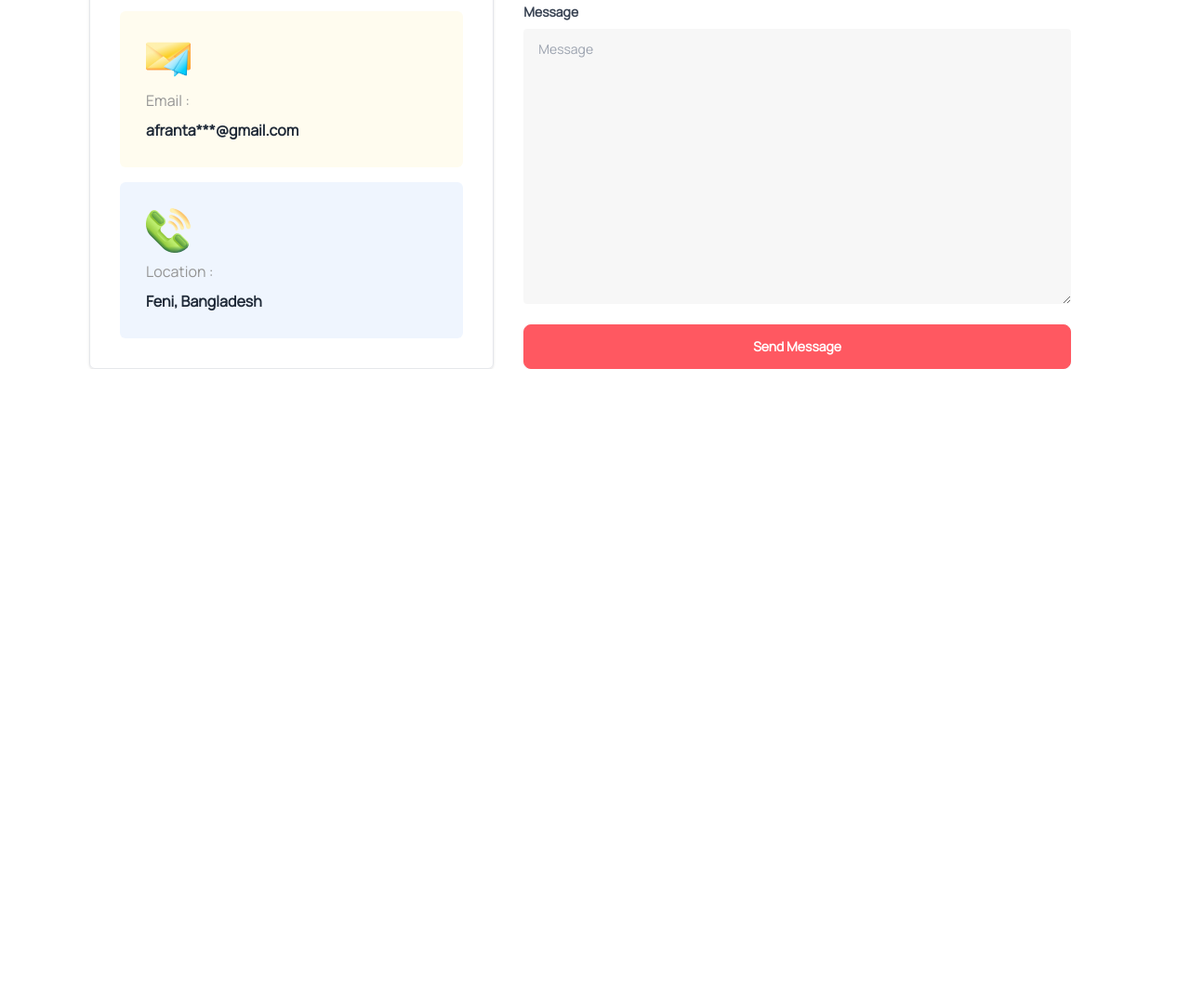
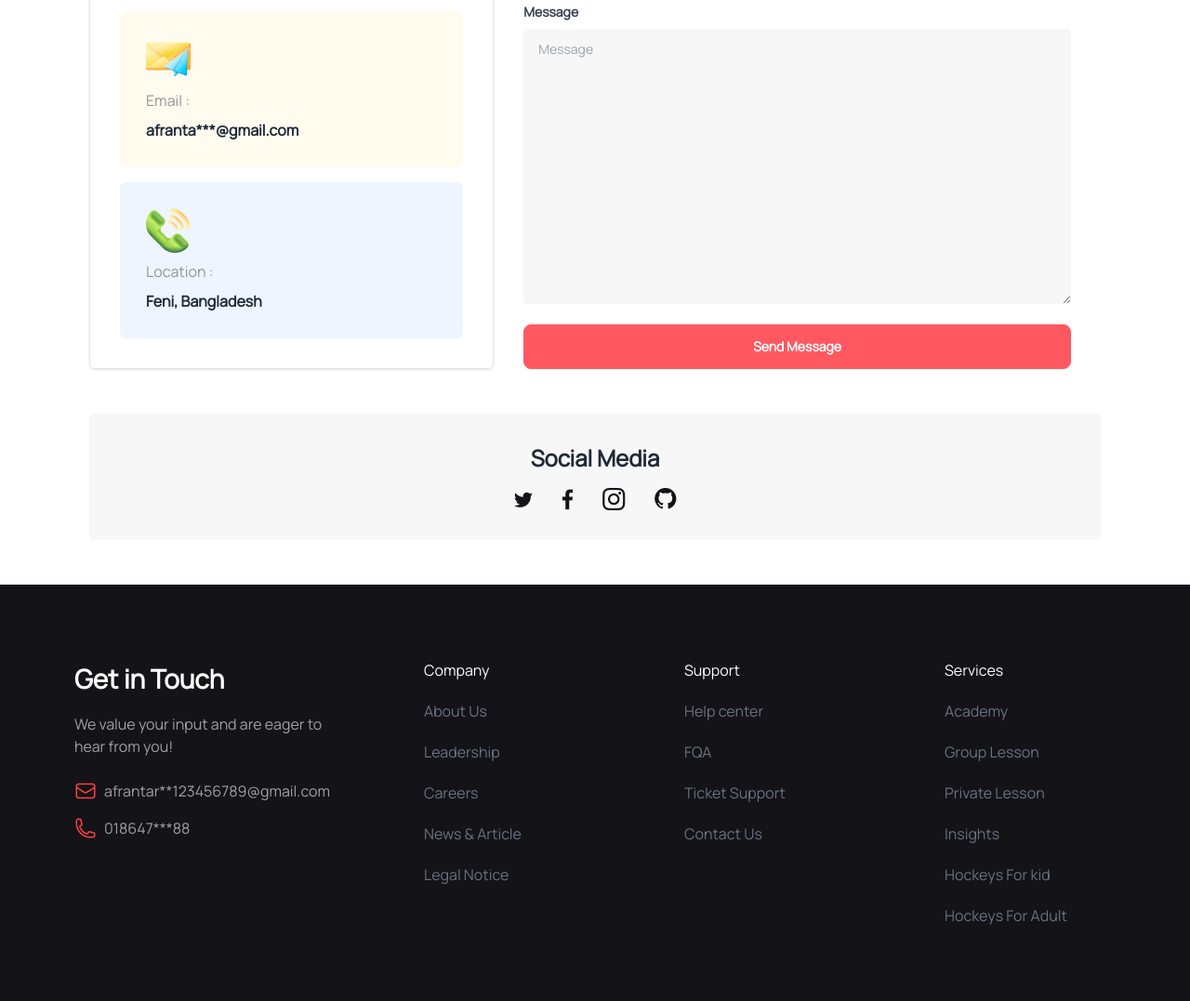
Before and after one commit to Tarek124/Assignment-3, a plain HTML site: page index.html in a window 1280 px wide. Shown: the part 6785-7862 px from the top of the page at 93% size. Before the commit the page ends 7182 px from the top, so only its background shows below. Drawn offline with nearby package versions, Linux system fonts and the light colour scheme.

Commit message:
Assignment 3 donee

```diff
--- a/index.html
+++ b/index.html
@@ -706,8 +706,7 @@
             <p class="font-semibold">Feni, Bangladesh</p>
           </div>
         </div>
-        <div class="px-8 w-full lg:w-3/5 lg:py-0 py-8">
-
+        <div class="px-2 lg:px-8 w-full lg:w-3/5 lg:py-0 py-8">
           <div class="w-full grid grid-cols-1 lg:grid-cols-2 gap-4">
             <div class="mb-4">
               <label
@@ -783,6 +782,93 @@
           <button class="btn btn-error w-full text-white">Send Message</button>
         </div>
       </div>
+      <div
+        class="flex flex-col items-center bg-[#13131808] gap-4 my-12 p-8 rounded"
+      >
+        <h1 class="font-semibold text-2xl">Social Media</h1>
+        <a href="#">
+          <img src="./Images/Social.png" alt="" />
+        </a>
       </div>
+    </div>
+
+    <footer
+      class="bg-[#131318] text-white flex lg:justify-around p-6 lg:p-20 items-center lg:items-start lg:flex-row flex-col"
+    >
+      <div
+        class="flex flex-col lg:flex-row justify-center lg:text-start text-center lg:justify-between lg:w-[25%] lg:mr-24"
+      >
+        <div class="flex flex-col lg:items-start items-center">
+          <a href="#" class="inline-block max-w-full font-bold text-[#ffffff]">
+            <h2 class="text-[28px] font-extrabold">Get in Touch</h2>
+          </a>
+          <p class="font-inter my-4 text-base font-light text-[#FFFFFF99]">
+            We value your input and are eager to hear from you!
+          </p>
+          <a href="#">
+            <div class="flex my-2 gap-2 text-[#FFFFFF99]">
+              <img src="./Images/emailIcon.png" alt="" />
+              <h1>afrantar**123456789@gmail.com</h1>
+            </div></a
+          >
+          <a href="#"
+            ><div class="flex my-2 gap-2 text-[#FFFFFF99]">
+              <img src="./Images/callIcon.png" alt="" />
+              <h1>018647***88</h1>
+            </div></a
+          >
+        </div>
+        <div class="grow lg:flex lg:flex-row">
+          <div
+            class="flex grow flex-row flex-wrap lg:flex-nowrap lg:items-start"
+          ></div>
+        </div>
+      </div>
+      <div class="w-full lg:my-0 my-4 lg:w-[50%] flex items-start lg:justify-start">
+        <div
+          class="my-5 mr-2 lg:mr-8 justify-center lg:items-start items-center flex grow basis-[100px] flex-col space-y-5 lg:my-0"
+        >
+          <h2 class="font-inter font-medium">Company</h2>
+          <a href="" class="font-inter font-light text-gray-500">About Us</a>
+          <a href="" class="font-inter font-light text-gray-500">Leadership</a>
+          <a href="" class="font-inter font-light text-gray-500">Careers</a>
+          <a href="" class="font-inter font-light text-gray-500"
+            >News & Article</a
+          >
+          <a href="" class="font-inter font-light text-gray-500"
+            >Legal Notice</a
+          >
+        </div>
+
+        <div
+          class="my-5 mr-2 lg:mr-8 justify-center flex lg:items-start items-center grow basis-[100px] flex-col space-y-5 lg:my-0"
+        >
+          <h2 class="font-inter font-medium">Support</h2>
+          <a href="" class="font-inter font-light text-gray-500">Help center</a>
+          <a href="" class="font-inter font-light text-gray-500">FQA</a>
+          <a href="" class="font-inter font-light text-gray-500"
+            >Ticket Support</a
+          >
+          <a href="" class="font-inter font-light text-gray-500">Contact Us</a>
+        </div>
+      </div>
+      <div
+        class="lg:w-[25%] justify-center lg:items-start items-center my-5 flex grow basis-[100px] flex-col space-y-5 lg:my-0"
+      >
+        <h2 class="font-inter font-medium">Services</h2>
+        <a href="" class="font-inter font-light text-gray-500">Academy</a>
+        <a href="" class="font-inter font-light text-gray-500">Group Lesson</a>
+        <a href="" class="font-inter font-light text-gray-500"
+          >Private Lesson</a
+        >
+        <a href="" class="font-inter font-light text-gray-500">Insights</a>
+        <a href="" class="font-inter font-light text-gray-500"
+          >Hockeys For kid</a
+        >
+        <a href="" class="font-inter font-light text-gray-500"
+          >Hockeys For Adult</a
+        >
+      </div>
+    </footer>
   </body>
 </html>
```
Also changed, not shown: Images/Social.png (added), Images/callIcon.png (added), Images/emailIcon.png (added). Lines whose indentation alone changed are shown as unchanged.
